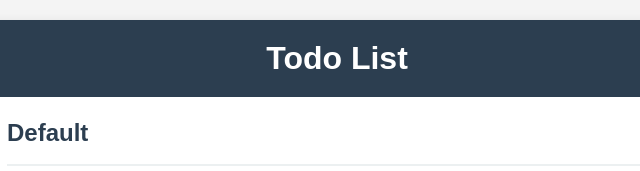
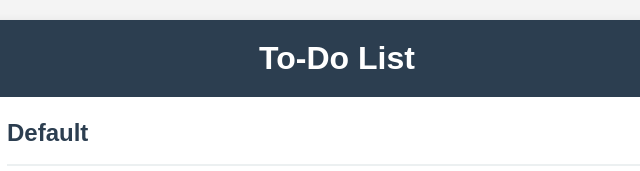
Before and after one commit to warlockobo/todolist, a website built with webpack: page src/index.html in a window 1280 px wide. Shown: the top 171 px of the page, 303-943 px from the left. Built offline with nearby package versions, Linux system fonts and the light colour scheme.

Commit message:
minor polish

```diff
--- a/src/index.html
+++ b/src/index.html
@@ -8,7 +8,7 @@
 <body>
     <div id="app">
         <header>
-            <h1>Todo List</h1>
+            <h1>To-Do List</h1>
         </header>
 
         <main class="main-content">
@@ -17,7 +17,6 @@
                     <h2>Projects</h2>
                     <button id="new-project-btn" class="btn btn-primary">+ New Project</button>
                     <ul id="projects-list" class="projects-list">
-                        <!-- Projects will be listed here -->
                     </ul>
                 </div>
             </aside>
@@ -28,13 +27,11 @@
                     <button id="new-todo-btn" class="btn btn-primary">+ New Todo</button>
                 </div>
                 <div id="todos-container" class="todos-container">
-                    <!-- Todo items will be listed here -->
                 </div>
             </section>
         </main>
     </div>
 
-    <!-- New Project Modal -->
     <div id="new-project-modal" class="modal">
         <div class="modal-content">
             <div class="modal-header">
@@ -58,7 +55,6 @@
         </div>
     </div>
 
-    <!-- New Todo Modal -->
     <div id="new-todo-modal" class="modal">
         <div class="modal-content">
             <div class="modal-header">
@@ -94,7 +90,7 @@
         </div>
     </div>
 
-    <!-- Delete Project Modal -->
+
     <div id="delete-project-modal" class="modal">
         <div class="modal-content">
             <div class="modal-header">
```
Also changed, not shown: src/style.css (+4 -4 lines).
